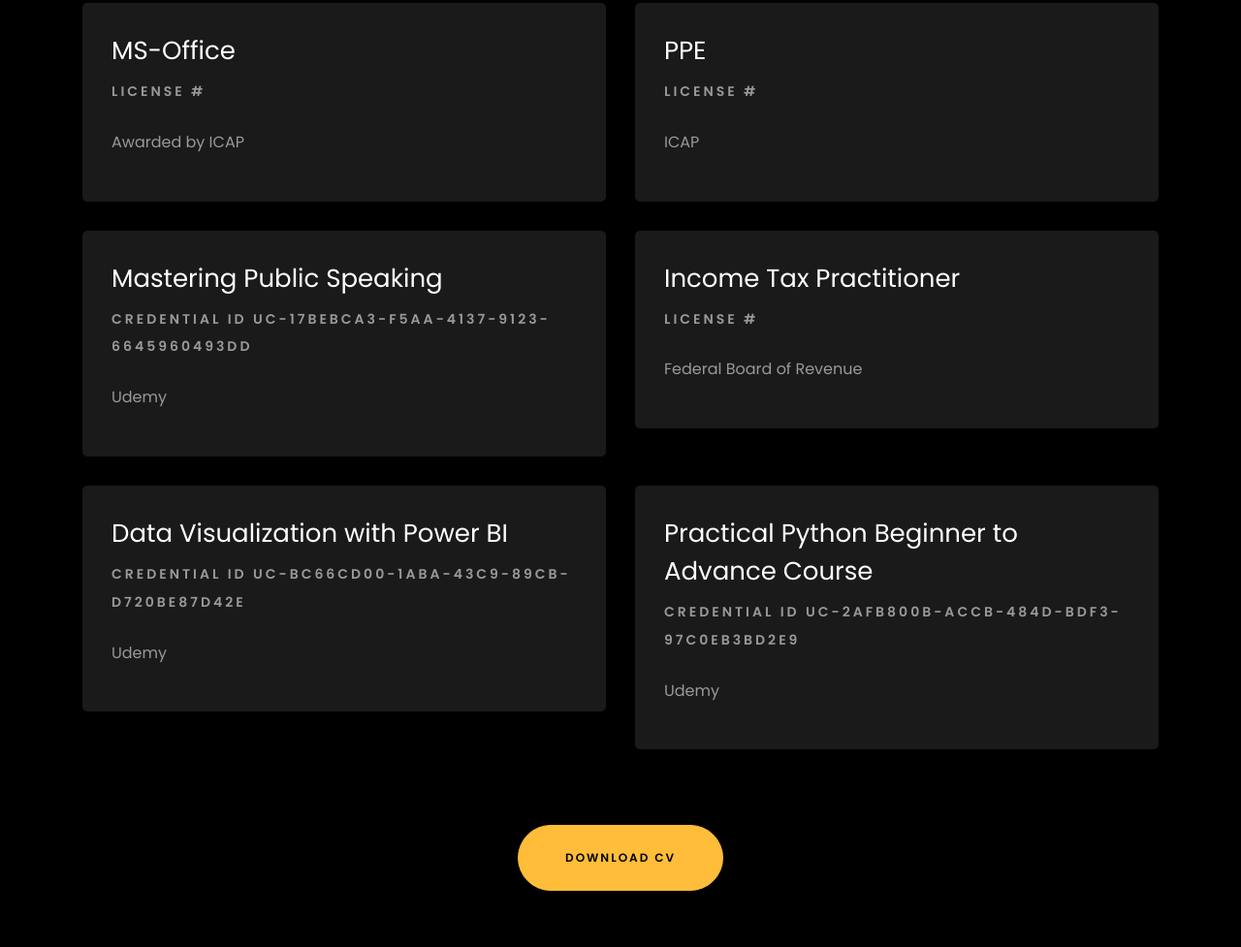
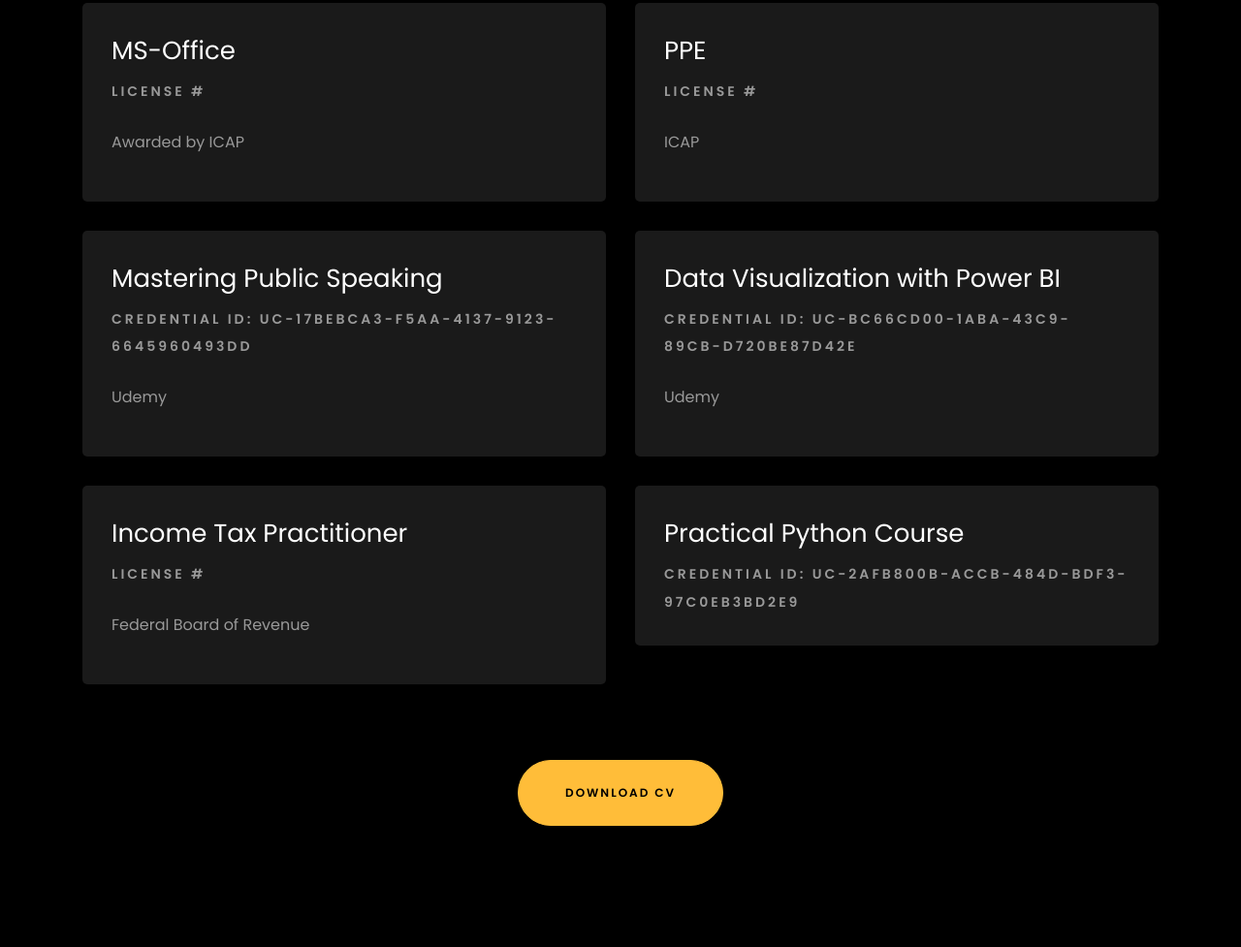
Before and after one commit to Haris-Esquire/harisuthman.github.io, a plain HTML site: page index.html in a window 1280 px wide. Shown: the part 4841-5818 px from the top of the page at 97% size. Drawn offline with Linux system fonts and the light colour scheme; files whose address does not match are found by name.

Commit message:
Update index.html
update the order of certification and add colon after Credential ID of Udemy Courses

```diff
--- a/index.html
+++ b/index.html
@@ -554,7 +554,16 @@
 						<div class="resume-wrap ftco-animate">
 							<!-- <span class="date">2018-2022</span> -->
 							<h2>Mastering Public Speaking</h2>
-							<span class="position">Credential ID UC-17bebca3-f5aa-4137-9123-6645960493dd </span>
+							<span class="position">Credential ID: UC-17bebca3-f5aa-4137-9123-6645960493dd </span>
+							<p class="mt-4">Udemy</p>
+						</div>
+					</div>
+
+					<div class="col-md-6">
+						<div class="resume-wrap ftco-animate">
+							<!-- <span class="date">2018-2022</span> -->
+							<h2>Data Visualization with Power BI</h2>
+							<span class="position">Credential ID: UC-bc66cd00-1aba-43c9-89cb-d720be87d42e </span>
 							<p class="mt-4">Udemy</p>
 						</div>
 					</div>
@@ -570,19 +579,10 @@
 
 					<div class="col-md-6">
 						<div class="resume-wrap ftco-animate">
-							<!-- <span class="date">2018-2022</span> -->
-							<h2>Data Visualization with Power BI</h2>
-							<span class="position">Credential ID UC-bc66cd00-1aba-43c9-89cb-d720be87d42e </span>
-							<p class="mt-4">Udemy</p>
-						</div>
-					</div>
-
-					<div class="col-md-6">
-						<div class="resume-wrap ftco-animate">
 							<!-- <span class="date">2015-2016</span> -->
-							<h2>Practical Python Beginner to Advance Course</h2>
-							<span class="position">Credential ID UC-2afb800b-accb-484d-bdf3-97c0eb3bd2e9 </span>
-							<p class="mt-4">Udemy </p>
+							<h2>Practical Python Course</h2>
+							<span class="position">Credential ID: UC-2afb800b-accb-484d-bdf3-97c0eb3bd2e9 </span>
+							<!-- <p class="mt-4">Udemy </p> -->
 						</div>
 					</div>
 
```
